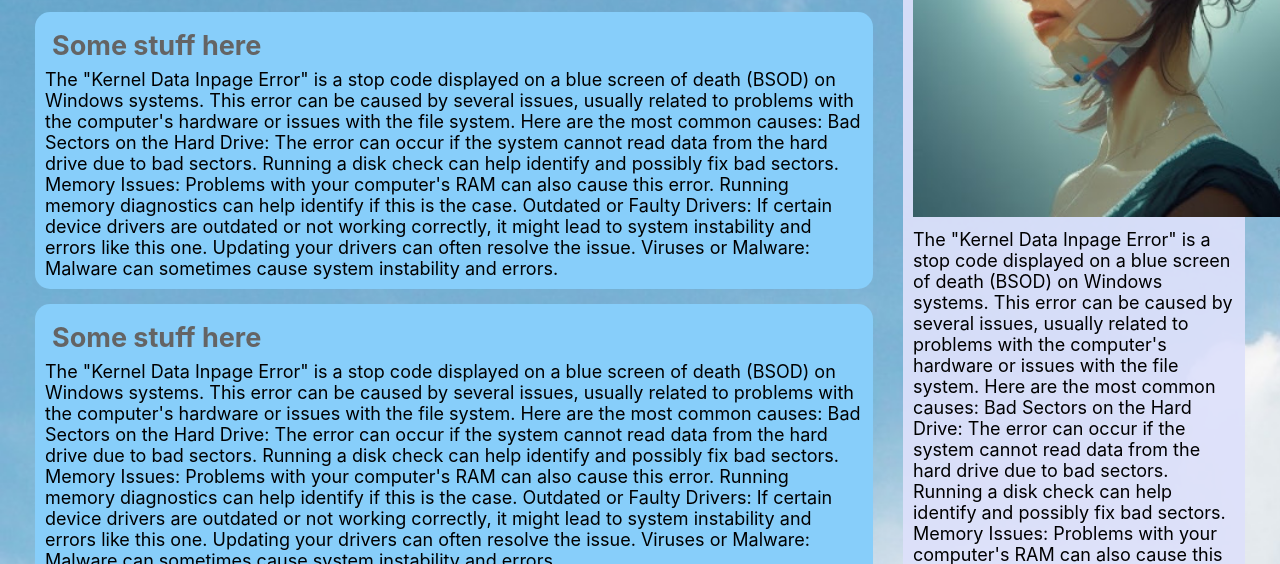
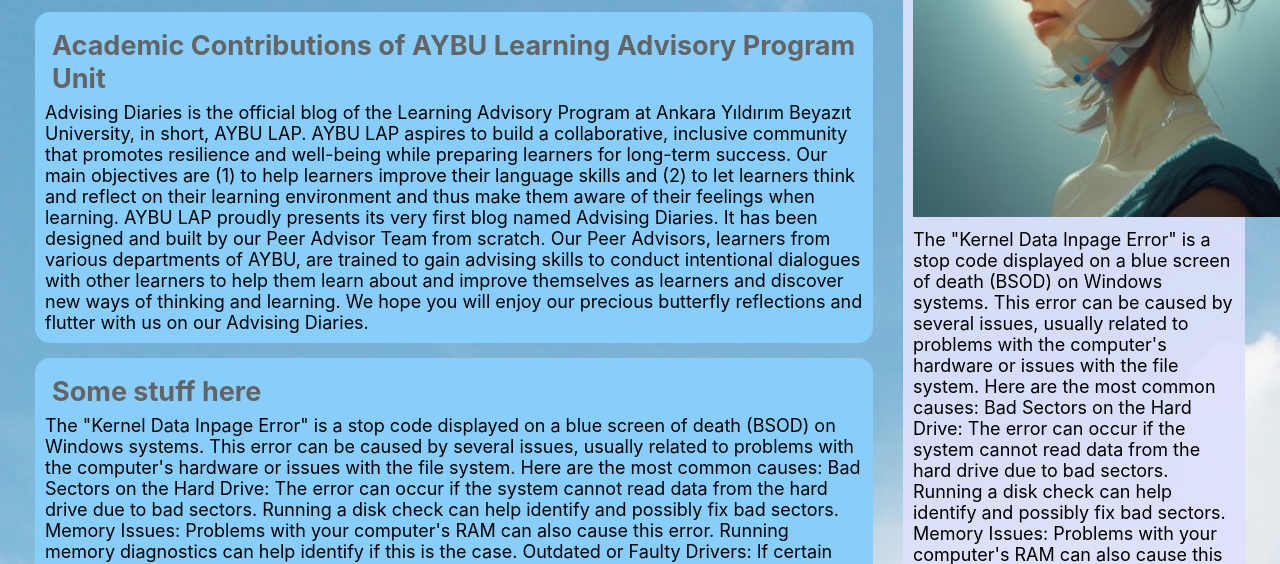
Before and after one commit to HKayan/hkayan.github.io, a plain HTML site: page project/index.html in a window 1280 px wide. Shown: the part 536-1100 px from the top of the page. Drawn offline with Linux system fonts and the light colour scheme.

Commit message:
Update index.html

```diff
--- a/project/index.html
+++ b/project/index.html
@@ -45,16 +45,17 @@
                 <h4>Welcome to ADVISING DIARIES</h4>
                 <!-- Multiple content blocks describing various topics -->
                 <div class="main-homepage">
-                    <h3>Some stuff here</h3>
-                    The "Kernel Data Inpage Error" is a stop code displayed on a blue screen of death (BSOD) on Windows systems. This error can be caused by several issues, usually related to problems with the computer's hardware or issues with the file system. Here are the most common causes:
+                    <h3>Academic Contributions of AYBU Learning Advisory Program Unit</h3>
+                    Advising Diaries is the official blog of the Learning Advisory Program at Ankara Yıldırım Beyazıt University, in short,
+                    AYBU LAP. AYBU LAP aspires to build a collaborative, inclusive community that promotes resilience and well-being while
+                    preparing learners for long-term success. Our main objectives are (1) to help learners improve their language skills
+                    and (2) to let learners think and reflect on their learning environment and thus make them aware of their feelings when
+                    learning. AYBU LAP proudly presents its very first blog named Advising Diaries. It has been designed and built by our
+                    Peer Advisor Team from scratch. Our Peer Advisors, learners from various departments of AYBU, are trained to gain advising
+                    skills to conduct intentional dialogues with other learners to help them learn about and improve themselves as learners
+                    and discover new ways of thinking and learning. We hope you will enjoy our precious butterfly reflections and flutter
+                    with us on our Advising Diaries.
 
-                    Bad Sectors on the Hard Drive: The error can occur if the system cannot read data from the hard drive due to bad sectors. Running a disk check can help identify and possibly fix bad sectors.
-
-                    Memory Issues: Problems with your computer's RAM can also cause this error. Running memory diagnostics can help identify if this is the case.
-
-                    Outdated or Faulty Drivers: If certain device drivers are outdated or not working correctly, it might lead to system instability and errors like this one. Updating your drivers can often resolve the issue.
-
-                    Viruses or Malware: Malware can sometimes cause system instability and errors.
                 </div>
                 <div class="main-homepage">
                     <h3>Some stuff here</h3>
```
